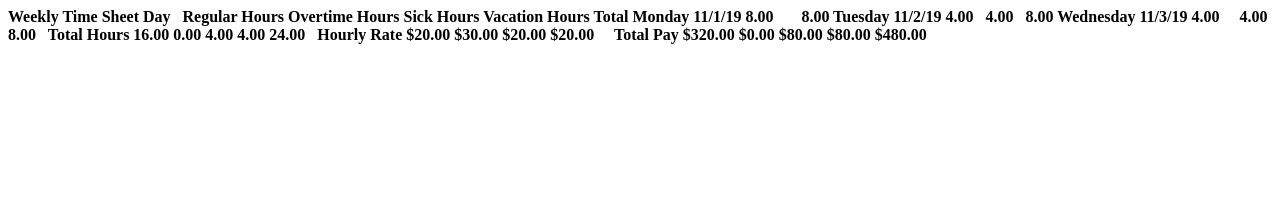
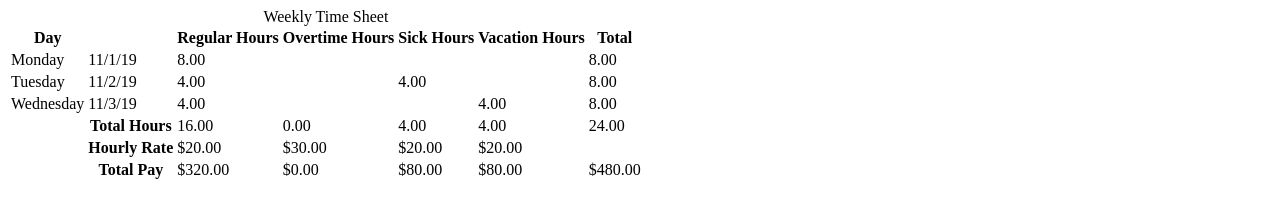
Before and after one commit to shaylah15/Web-Developement, a plain HTML site: page Web Developement/Practice/table.html in a window 1280 px wide. Drawn offline with Linux system fonts and the light colour scheme.

Commit message:
Update table.html

```diff
--- a/Web Developement/Practice/table.html
+++ b/Web Developement/Practice/table.html
@@ -6,7 +6,7 @@
             <title>Table</title>
         </head>
     <body>
-<b    </body>
+<table>
     <caption>Weekly Time Sheet</caption>
     <colgroup>
         <col class="item">
@@ -91,6 +91,7 @@
                         <td> $480.00</td>
                     </tr>
                 </tfoot>
+
+</table>
 </body>
-</table>
 </html>
```
Lines whose indentation alone changed are shown as unchanged.
